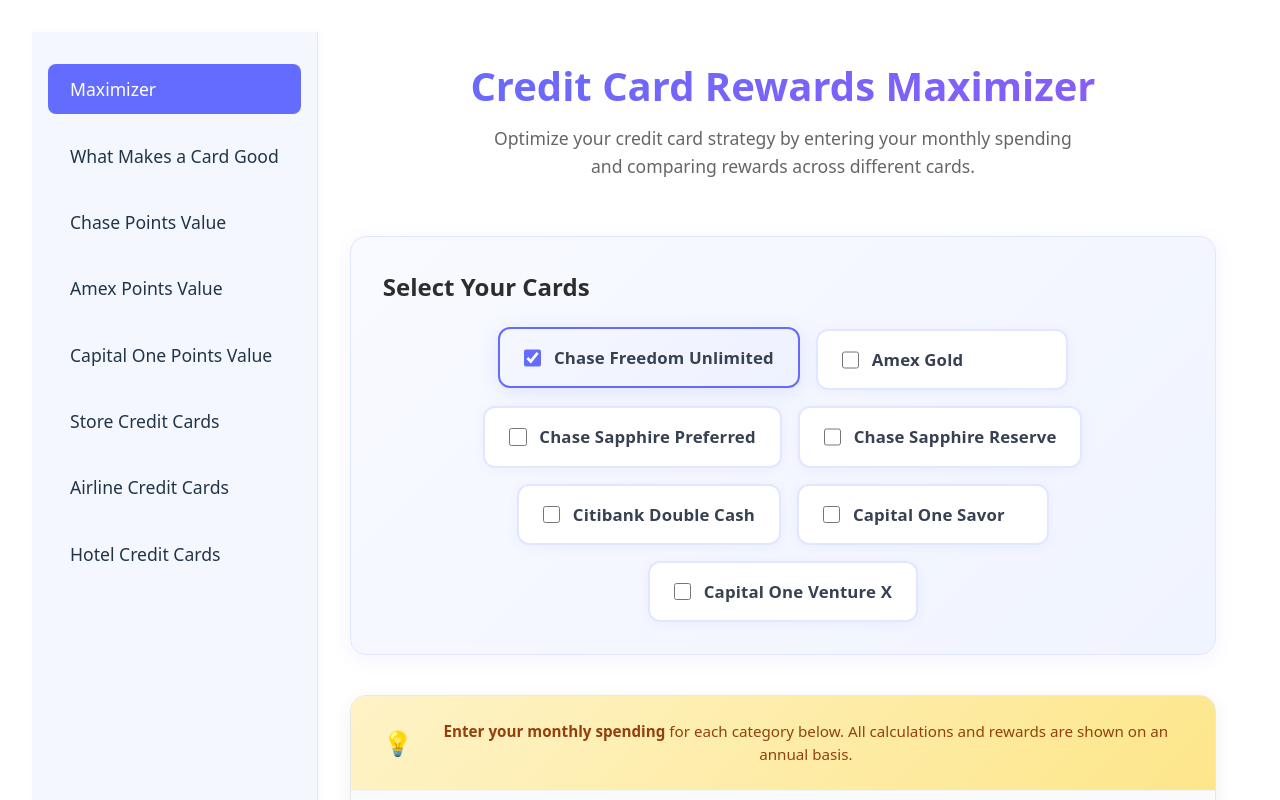
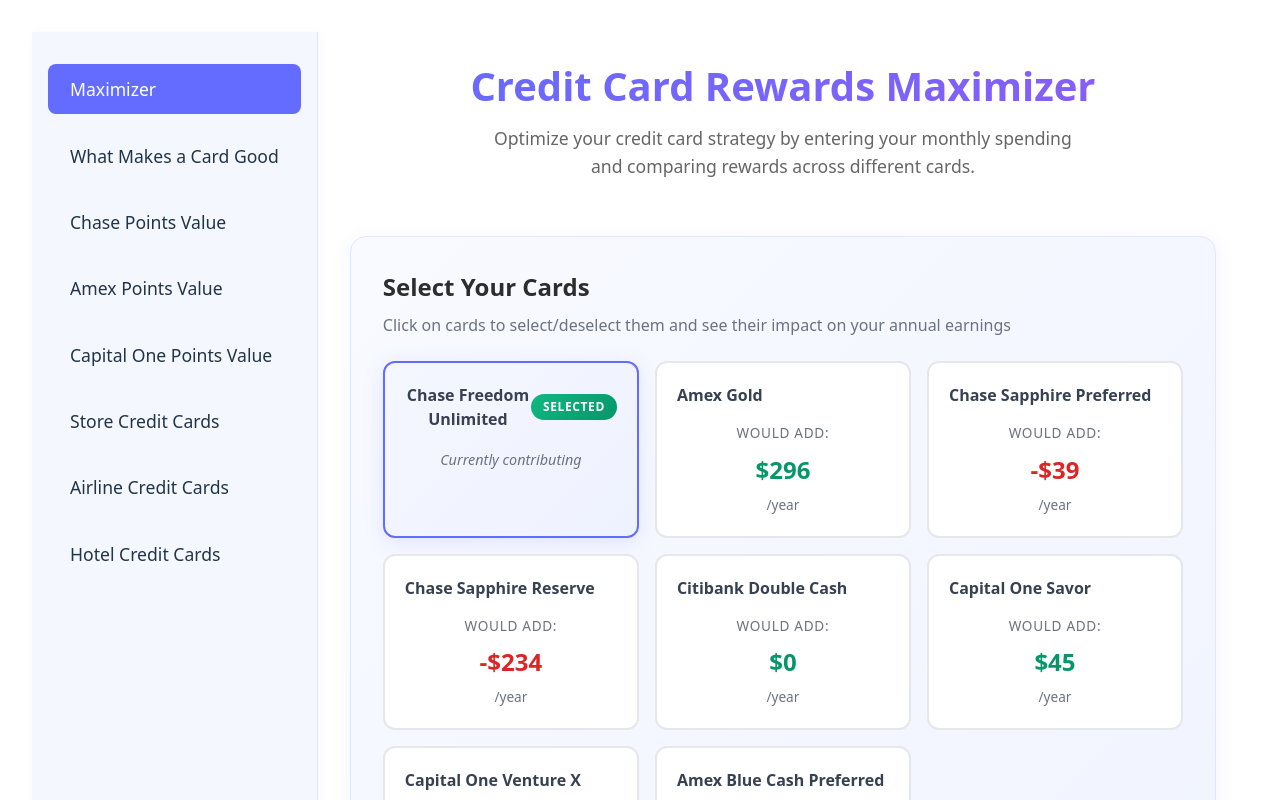
Before and after one commit to thomas4019/credit-card-explorer, a React (Vite) app: page / in a window 1280 px wide. Shown: the top 800 px of the page. Built offline with nearby package versions, Linux system fonts and the light colour scheme.

Commit message:
Add Blue Cash Preferred and Gas

```diff
--- a/src/App.css
+++ b/src/App.css
@@ -79,8 +79,16 @@
   font-size: 1.5rem;
   font-weight: 600;
   color: #2d2d2d;
+  margin: 0 0 0.5rem 0;
+  text-align: left;
+}
+
+.section-subtitle {
+  font-size: 1rem;
+  color: #6b7280;
   margin: 0 0 1.5rem 0;
   text-align: left;
+  line-height: 1.5;
 }
 
 .card-selection-section {
@@ -91,65 +99,119 @@
   box-shadow: 0 4px 20px rgba(100, 108, 255, 0.08);
 }
 
-.card-toggle-group {
-  display: flex;
-  flex-wrap: wrap;
+.impact-grid {
+  display: grid;
+  grid-template-columns: repeat(auto-fit, minmax(250px, 1fr));
   gap: 1rem;
-  justify-content: center;
+  margin-top: 1rem;
 }
 
-.card-checkbox-label {
-  display: flex;
-  align-items: center;
-  gap: 0.75em;
+.impact-card {
   background: #fff;
-  border: 2px solid #e0e7ff;
+  border: 2px solid #e5e7eb;
   border-radius: 12px;
-  padding: 1rem 1.5rem;
-  font-size: 1.05em;
-  box-shadow: 0 2px 12px rgba(100, 108, 255, 0.06);
-  cursor: pointer;
+  padding: 1.25rem;
   transition: all 0.3s cubic-bezier(0.4, 0, 0.2, 1);
-  min-width: 200px;
-  user-select: none;
   position: relative;
   overflow: hidden;
+  cursor: pointer;
+  user-select: none;
 }
 
-.card-checkbox-label::before {
+.impact-card::before {
   content: '';
   position: absolute;
   top: 0;
   left: -100%;
   width: 100%;
   height: 100%;
-  background: linear-gradient(90deg, transparent, rgba(100, 108, 255, 0.1), transparent);
+  background: linear-gradient(90deg, transparent, rgba(100, 108, 255, 0.05), transparent);
   transition: left 0.5s;
 }
 
-.card-checkbox-label:hover::before {
+.impact-card:hover::before {
   left: 100%;
 }
 
-.card-checkbox-label.selected {
+.impact-card:hover {
+  transform: translateY(-2px);
+  box-shadow: 0 4px 20px rgba(0, 0, 0, 0.1);
+  border-color: #d1d5db;
+}
+
+.impact-card:focus {
+  outline: none;
+  box-shadow: 0 0 0 3px rgba(100, 108, 255, 0.3);
+}
+
+.impact-card.selected {
   border-color: #646cff;
   background: linear-gradient(135deg, #f5f7ff 0%, #eef2ff 100%);
   box-shadow: 0 4px 20px rgba(100, 108, 255, 0.15);
-  transform: translateY(-2px);
 }
 
-.card-checkbox-label input[type="checkbox"] {
-  accent-color: #646cff;
-  width: 1.3em;
-  height: 1.3em;
-  margin: 0;
-  cursor: pointer;
+.impact-card-header {
+  display: flex;
+  justify-content: space-between;
+  align-items: center;
+  margin-bottom: 1rem;
 }
 
-.card-checkbox-label .card-name {
+.impact-card-name {
   font-weight: 600;
-  letter-spacing: 0.01em;
   color: #374151;
+  font-size: 1rem;
+}
+
+.selected-badge {
+  background: linear-gradient(135deg, #10b981 0%, #059669 100%);
+  color: white;
+  padding: 0.25rem 0.75rem;
+  border-radius: 20px;
+  font-size: 0.75rem;
+  font-weight: 600;
+  text-transform: uppercase;
+  letter-spacing: 0.05em;
+}
+
+.impact-value {
+  text-align: center;
+}
+
+.current-value {
+  color: #6b7280;
+  font-style: italic;
+  font-size: 0.9rem;
+}
+
+.impact-label {
+  display: block;
+  font-size: 0.85rem;
+  color: #6b7280;
+  margin-bottom: 0.5rem;
+  text-transform: uppercase;
+  letter-spacing: 0.05em;
+}
+
+.impact-amount {
+  display: block;
+  font-size: 1.5rem;
+  font-weight: 700;
+  margin-bottom: 0.25rem;
+}
+
+.impact-amount.positive {
+  color: #059669;
+}
+
+.impact-amount.negative {
+  color: #dc2626;
+}
+
+.impact-period {
+  font-size: 0.85rem;
+  color: #6b7280;
+  font-weight: 400;
 }
 
 .spend-input-section {
@@ -283,7 +345,7 @@
 }
 
 .spend-input {
-  width: 60px;
+  width: 70px;
   padding: 0.5rem 0.5rem 0.5rem 1.5rem;
   border: 2px solid #d1d5db;
   border-radius: 8px;
--- a/src/pages/Maximizer.tsx
+++ b/src/pages/Maximizer.tsx
@@ -102,6 +102,39 @@
   const totalMonthlySpend = allRows.reduce((sum, row) => sum + (typeof row.spend === 'number' ? row.spend : 0), 0)
   const totalPoints = allRows.reduce((sum, row) => sum + (typeof row.points === 'number' ? row.points : 0), 0)
 
+  // Calculate net earnings change if each card were added
+  const calculateCardImpact = (cardKey: CardKey) => {
+    if (selectedCards.includes(cardKey)) {
+      return 0 // Card is already selected
+    }
+
+    let additionalValue = 0
+    let additionalAnnualFee = annualFees[cardKey]
+    let additionalBenefits = otherBenefits[cardKey]
+
+    // Calculate additional rewards from this card
+    spendCategories.forEach((category) => {
+      const spendAmountAnnual = spend[category.key] * 12
+      const rate = rewardRates[cardKey][category.key]
+      const points = spendAmountAnnual * rate
+      const value = points * pointValue[cardKey]
+
+      // Check if this card would be better than current best for this category
+      const currentBestValue = spendRows.find(row => row.key === category.key)?.value || 0
+      if (value > currentBestValue) {
+        additionalValue += (value - currentBestValue)
+      }
+    })
+
+    return additionalValue - additionalAnnualFee + additionalBenefits
+  }
+
+  const cardImpactAnalysis = cardOptions.map((card) => ({
+    ...card,
+    impact: calculateCardImpact(card.key),
+    isSelected: selectedCards.includes(card.key)
+  }))
+
   const renderSpendRow = (row: typeof allRows[number]) => (
     <tr key={row.key} className={`spend-row ${row.key === 'annual-fee' ? 'annual-fee-row' : row.key === 'other-benefits' ? 'benefits-row' : 'category-row'}`}>
       <th scope="row" id={`cat-${row.key}`} className="category-label">
@@ -164,30 +197,52 @@
 
       <div className="card-selection-section">
         <h2 className="section-title">Select Your Cards</h2>
-        <div className="card-toggle-group">
-          {cardOptions.map((card) => {
-            const isSelected = selectedCards.includes(card.key)
-            return (
-              <label
+        <p className="section-subtitle">Click on cards to select/deselect them and see their impact on your annual earnings</p>
+
+        <div className="impact-grid">
+          {cardImpactAnalysis.map((card) => (
+            <div
               key={card.key}
-                className={`card-checkbox-label${isSelected ? ' selected' : ''}`}
-                tabIndex={0}
-              >
-                <input
-                  type="checkbox"
-                  checked={isSelected}
-                  onChange={() => {
+              className={`impact-card ${card.isSelected ? 'selected' : ''}`}
+              onClick={() => {
                 setSelectedCards((prev) =>
                   prev.includes(card.key)
                     ? prev.filter((k) => k !== card.key)
                     : [...prev, card.key]
                 )
               }}
-                />
-                <span className="card-name">{card.label}</span>
-              </label>
+              role="button"
+              tabIndex={0}
+              onKeyDown={(e) => {
+                if (e.key === 'Enter' || e.key === ' ') {
+                  e.preventDefault()
+                  setSelectedCards((prev) =>
+                    prev.includes(card.key)
+                      ? prev.filter((k) => k !== card.key)
+                      : [...prev, card.key]
                   )
-          })}
+                }
+              }}
+            >
+              <div className="impact-card-header">
+                <span className="impact-card-name">{card.label}</span>
+                {card.isSelected && <span className="selected-badge">Selected</span>}
+              </div>
+              <div className="impact-value">
+                {card.isSelected ? (
+                  <span className="current-value">Currently contributing</span>
+                ) : (
+                  <>
+                    <span className="impact-label">Would add:</span>
+                    <span className={`impact-amount ${card.impact >= 0 ? 'positive' : 'negative'}`}>
+                      {formatCurrency(card.impact)}
+                    </span>
+                    <span className="impact-period">/year</span>
+                  </>
+                )}
+              </div>
+            </div>
+          ))}
         </div>
       </div>
 
--- a/src/utils/creditCardData.ts
+++ b/src/utils/creditCardData.ts
@@ -1,5 +1,5 @@
-export type SpendCategory = 'dining' | 'flights' | 'hotels' | 'otherTravel' | 'groceries' | 'other'
-export type CardKey = 'chase' | 'amex' | 'sapphire' | 'sapphirereserve' | 'citi' | 'savor' | 'venturex'
+export type SpendCategory = 'dining' | 'flights' | 'hotels' | 'otherTravel' | 'groceries' | 'gas' | 'other'
+export type CardKey = 'chase' | 'amex' | 'sapphire' | 'sapphirereserve' | 'citi' | 'savor' | 'venturex' | 'amexbluecash'
 
 export const cardOptions: { key: CardKey; label: string }[] = [
   { key: 'chase', label: 'Chase Freedom Unlimited' },
@@ -9,6 +9,7 @@
   { key: 'citi', label: 'Citibank Double Cash' },
   { key: 'savor', label: 'Capital One Savor' },
   { key: 'venturex', label: 'Capital One Venture X' },
+  { key: 'amexbluecash', label: 'Amex Blue Cash Preferred' },
 ]
 
 export const rewardRates: Record<CardKey, Record<SpendCategory, number>> = {
@@ -18,6 +19,7 @@
     hotels: 1.5,
     otherTravel: 1.5,
     groceries: 1.5,
+    gas: 1.5,
     other: 1.5,
   },
   amex: {
@@ -26,6 +28,7 @@
     hotels: 1,
     otherTravel: 1,
     groceries: 4,
+    gas: 1,
     other: 1,
   },
   sapphire: {
@@ -34,6 +37,7 @@
     hotels: 2,
     otherTravel: 2,
     groceries: 1,
+    gas: 1,
     other: 1,
   },
   sapphirereserve: {
@@ -42,6 +46,7 @@
     hotels: 4,
     otherTravel: 1,
     groceries: 1,
+    gas: 1,
     other: 1,
   },
   citi: {
@@ -50,6 +55,7 @@
     hotels: 2,
     otherTravel: 2,
     groceries: 2,
+    gas: 2,
     other: 2,
   },
   savor: {
@@ -58,6 +64,7 @@
     hotels: 1,
     otherTravel: 1,
     groceries: 3,
+    gas: 1,
     other: 1,
   },
   venturex: {
@@ -66,7 +73,17 @@
     hotels: 2,
     otherTravel: 2,
     groceries: 2,
+    gas: 2,
     other: 2,
+  },
+  amexbluecash: {
+    dining: 1,
+    flights: 1,
+    hotels: 1,
+    otherTravel: 3,
+    groceries: 6,
+    gas: 3,
+    other: 1,
   },
 }
 
@@ -78,6 +95,7 @@
   citi: 0,
   savor: 0,
   venturex: 395,
+  amexbluecash: 95,
 }
 
 export const otherBenefits: Record<CardKey, number> = {
@@ -88,6 +106,7 @@
   citi: 0,
   savor: 0,
   venturex: 400,
+  amexbluecash: 0,
 }
 
 export const pointValue: Record<CardKey, number> = {
@@ -98,6 +117,7 @@
   citi: 0.01,
   savor: 0.01,
   venturex: 0.0125,
+  amexbluecash: 0.01,
 }
 
 export const spendCategories: { key: SpendCategory; label: string }[] = [
@@ -106,6 +126,7 @@
   { key: 'hotels', label: 'Hotels' },
   { key: 'otherTravel', label: 'Other Travel' },
   { key: 'groceries', label: 'Groceries' },
+  { key: 'gas', label: 'Gas' },
   { key: 'other', label: 'Other' },
 ]
 
@@ -115,5 +136,6 @@
   hotels: 200,
   otherTravel: 167,
   groceries: 500,
+  gas: 300,
   other: 1000,
 }
```
Lines whose indentation alone changed are shown as unchanged.
